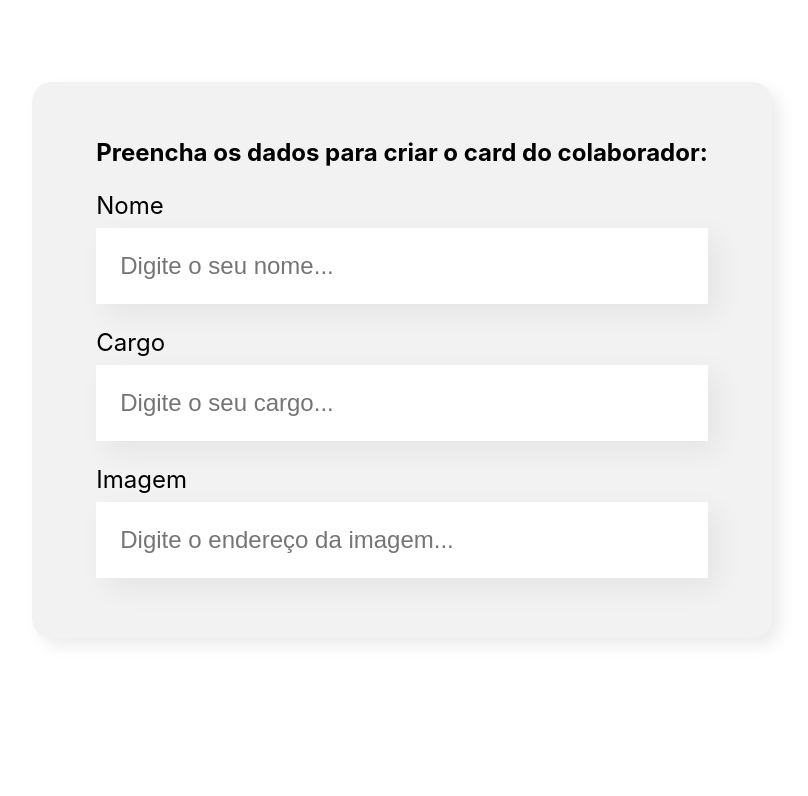
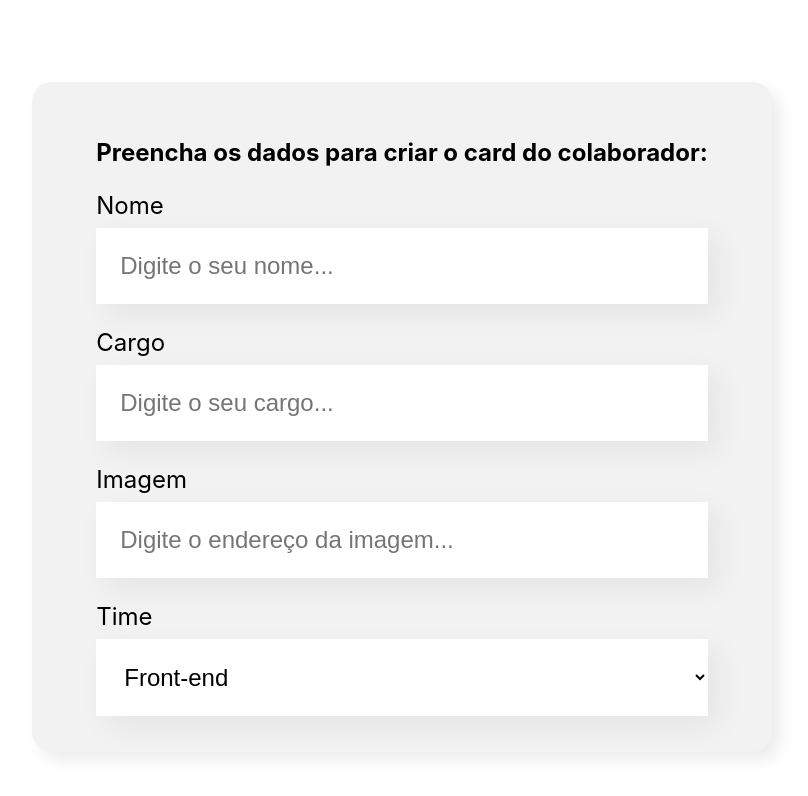
Before and after one commit to FelipeEmilio/Projeto-Organo---Alura, a React (Create React App) app: page / in a window 1280 px wide. Shown: the part 496-1292 px from the top of the page, without its empty margins (238-1046 px from the left). Before the commit the page ends 1214 px from the top, so only its background shows below. Built offline with nearby package versions, Linux system fonts and the light colour scheme.

Commit message:
Lista dos Times

```diff
--- a/src/componentes/Formulario/Formulario.js
+++ b/src/componentes/Formulario/Formulario.js
@@ -1,19 +1,27 @@
 import CampoTexto from '../CampoText'
+import ListaSuspensa from '../ListaSuspensa'
 import './Formulario.css'
 
 export const Formulario = () => {
 
+    const Times = [
+        'Front-end',
+        'Back-end',
+        'Data Base',
+        'Redes',
+        'Devops'
+    ]
+
     return(
-
         <section className="formulario">
             <form>
                 <h2>Preencha os dados para criar o card do colaborador:</h2>
                 <CampoTexto label = "Nome" placeholder = "Digite o seu nome"/>
                 <CampoTexto label = "Cargo" placeholder = "Digite o seu cargo"/>
                 <CampoTexto label = "Imagem" placeholder = "Digite o endereço da imagem"/>
+                <ListaSuspensa label = "Time" itens={Times}/>
             </form>
         </section>
-
     )
 
 }
--- /dev/null
+++ b/src/componentes/ListaSuspensa/ListaSuspensa.css
@@ -0,0 +1,15 @@
+.lista-suspensa label {
+    display: block;
+    margin-bottom: 8px;
+    font-size: 24px;
+}
+
+.lista-suspensa select {
+    background-color: #fff;
+    box-shadow: 10px 10px 30px rgba(0, 0, 0, 0.06);
+    width: 100%;
+    border: none;
+    font-size: 24px;
+    padding: 24px;
+    box-sizing: border-box;
+}
--- /dev/null
+++ b/src/componentes/ListaSuspensa/ListaSuspensa.js
@@ -0,0 +1,14 @@
+import './ListaSuspensa.css'
+
+export const ListaSuspensa = (props) => {
+
+    return (
+        <div className='lista-suspensa'>
+            <label>{props.label}</label>
+            <select>
+                {props.itens.map(item => <option key={item}>{item}</option>)}
+            </select>
+        </div>
+    )
+
+}
--- /dev/null
+++ b/src/componentes/ListaSuspensa/index.js
@@ -0,0 +1,3 @@
+import { ListaSuspensa } from "./ListaSuspensa";
+
+export default ListaSuspensa
```
